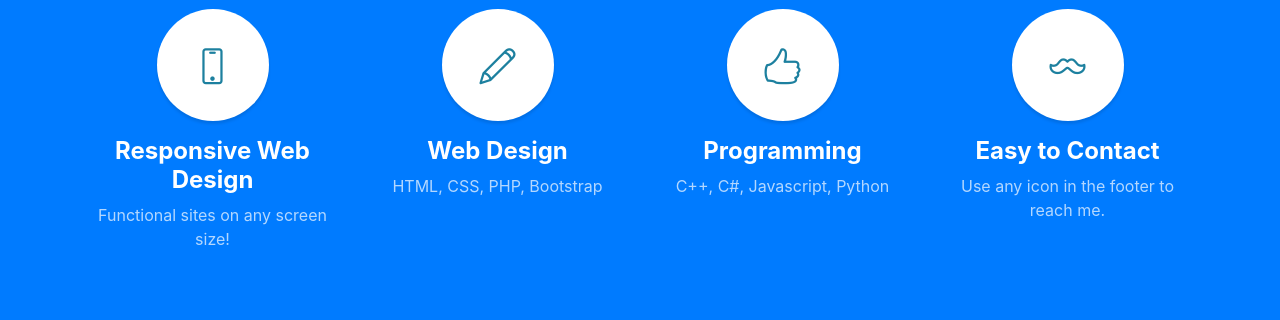
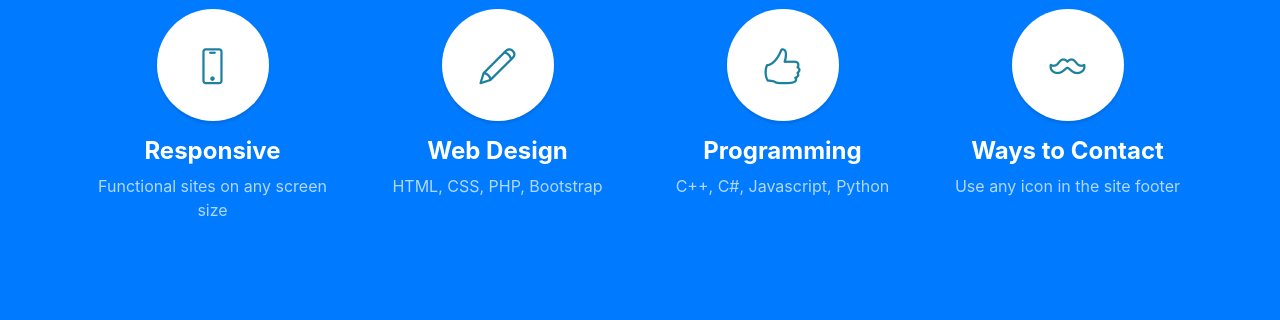
Before and after one commit to Cartman37/Cartman37.github.io, a website with bundled scripts: page index.html in a window 1280 px wide. Shown: the part 1400-1720 px from the top of the page. Built offline with nearby package versions, Linux system fonts and the light colour scheme.

Commit message:
Update index.html

```diff
--- a/index.html
+++ b/index.html
@@ -89,9 +89,9 @@
               <i class="icon-screen-smartphone"></i>
             </span>
             <h4>
-              <strong>Responsive Web Design</strong>
+              <strong>Responsive</strong>
             </h4>
-            <p class="text-faded mb-0">Functional sites on any screen size!</p>
+            <p class="text-faded mb-0">Functional sites on any screen size</p>
           </div>
           <div class="col-lg-3 col-md-6 mb-5 mb-lg-0">
             <span class="service-icon rounded-circle mx-auto mb-3">
@@ -116,9 +116,9 @@
               <i class="icon-mustache"></i>
             </span>
             <h4>
-              <strong>Easy to Contact</strong>
+              <strong>Ways to Contact</strong>
             </h4>
-            <p class="text-faded mb-0">Use any icon in the footer to reach me.</p>
+            <p class="text-faded mb-0">Use any icon in the site footer</p>
           </div>
         </div>
       </div>
```
